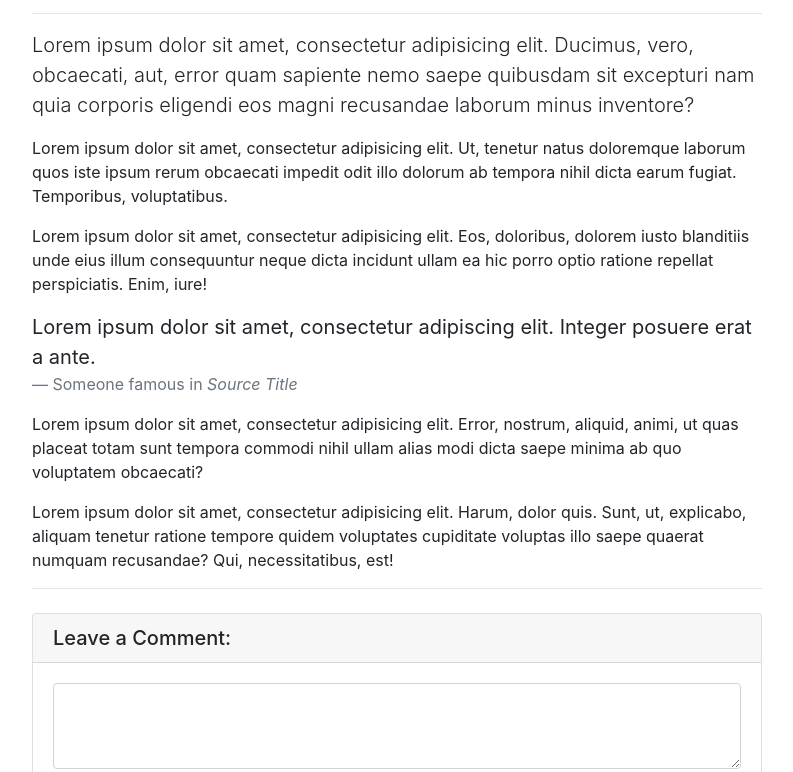
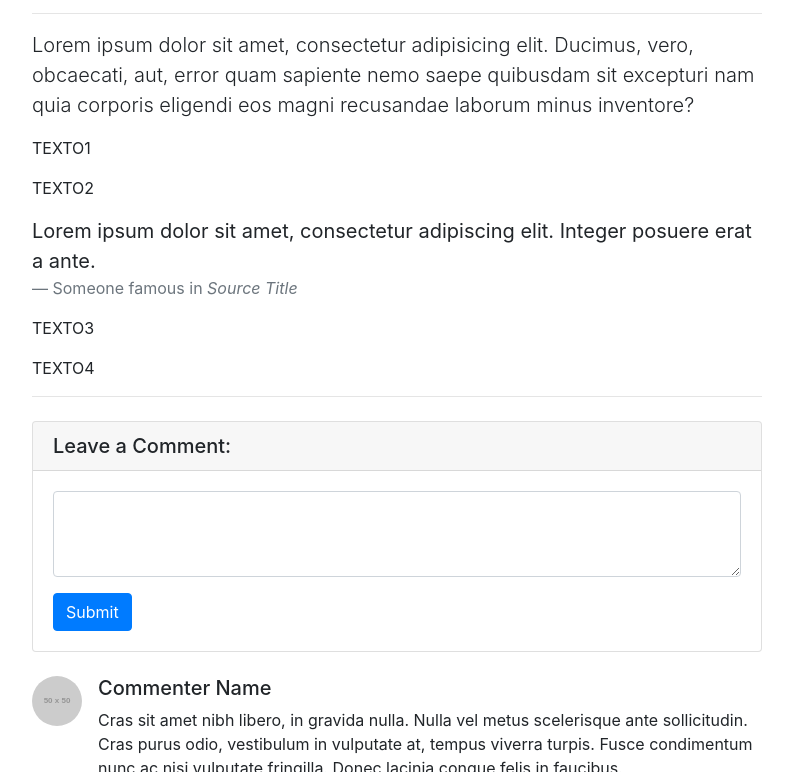
Before and after one commit to susanaglezr/biosensorcdecmx, a website: page index.html in a window 1280 px wide. Shown: the part 655-1427 px from the top of the page, without its empty margins (53-846 px from the left). Drawn offline with Linux system fonts and the light colour scheme; placeholder pictures from the web are drawn by us.

Commit message:
Update index.html

```diff
--- a/index.html
+++ b/index.html
@@ -80,9 +80,9 @@
         <!-- Post Content -->
         <p class="lead">Lorem ipsum dolor sit amet, consectetur adipisicing elit. Ducimus, vero, obcaecati, aut, error quam sapiente nemo saepe quibusdam sit excepturi nam quia corporis eligendi eos magni recusandae laborum minus inventore?</p>
 
-        <p>Lorem ipsum dolor sit amet, consectetur adipisicing elit. Ut, tenetur natus doloremque laborum quos iste ipsum rerum obcaecati impedit odit illo dolorum ab tempora nihil dicta earum fugiat. Temporibus, voluptatibus.</p>
+        <p>TEXTO1</p>
 
-        <p>Lorem ipsum dolor sit amet, consectetur adipisicing elit. Eos, doloribus, dolorem iusto blanditiis unde eius illum consequuntur neque dicta incidunt ullam ea hic porro optio ratione repellat perspiciatis. Enim, iure!</p>
+        <p>TEXTO2</p>
 
         <blockquote class="blockquote">
           <p class="mb-0">Lorem ipsum dolor sit amet, consectetur adipiscing elit. Integer posuere erat a ante.</p>
@@ -91,9 +91,9 @@
           </footer>
         </blockquote>
 
-        <p>Lorem ipsum dolor sit amet, consectetur adipisicing elit. Error, nostrum, aliquid, animi, ut quas placeat totam sunt tempora commodi nihil ullam alias modi dicta saepe minima ab quo voluptatem obcaecati?</p>
+        <p>TEXTO3</p>
 
-        <p>Lorem ipsum dolor sit amet, consectetur adipisicing elit. Harum, dolor quis. Sunt, ut, explicabo, aliquam tenetur ratione tempore quidem voluptates cupiditate voluptas illo saepe quaerat numquam recusandae? Qui, necessitatibus, est!</p>
+        <p>TEXTO4</p>
 
         <hr>
 
```
